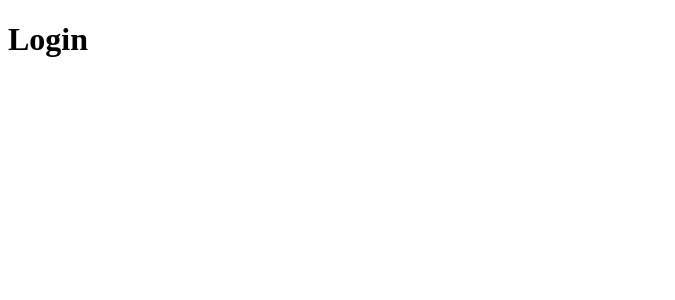
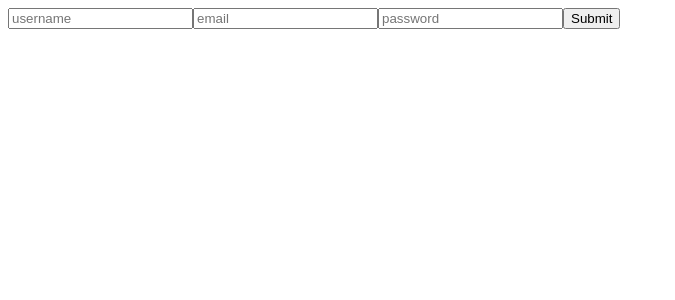
Before and after one commit to 111girish/Flashcard-App, a React (Vite) app in the folder client/: page /login in a window 1280 px wide. Shown: the top 300 px of the page, without its empty margins (0-675 px from the left). Built offline with nearby package versions, Linux system fonts and the light colour scheme.

Commit message:
Created the Homepage.jsx

```diff
--- a/client/src/App.jsx
+++ b/client/src/App.jsx
@@ -1,11 +1,13 @@
 import Login from "./pages/login";
 import Register from "./pages/Register";
+import Homepage from "./pages/Homepage";
 import { Routes, Route } from "react-router-dom";
 
 function App() {
   return (
     <>
       <Routes>
+        <Route path="/" element={<Homepage />} />
         <Route path="/login" element={<Login />} />
         <Route path="/register" element={<Register />} />
       </Routes>
--- /dev/null
+++ b/client/src/pages/Homepage.jsx
@@ -0,0 +1,11 @@
+const Homepage = () => {
+
+  return(
+    <>
+      <h1>Hello from the HomePage!!!</h1>
+    </>
+  )
+
+}
+
+export default Homepage;
--- a/client/src/pages/Login.jsx
+++ b/client/src/pages/Login.jsx
@@ -1,7 +1,15 @@
-const Login = () => {
+const Login = async () => {
+
 
   return (
-    <h1>Login</h1>
+    <>
+      <form >
+        <input placeholder="username" name='username' />
+        <input placeholder='email' name='email' />
+        <input placeholder='password' name='password' />
+        <input type="submit" />
+      </form>
+    </>
   );
 
 }
```
